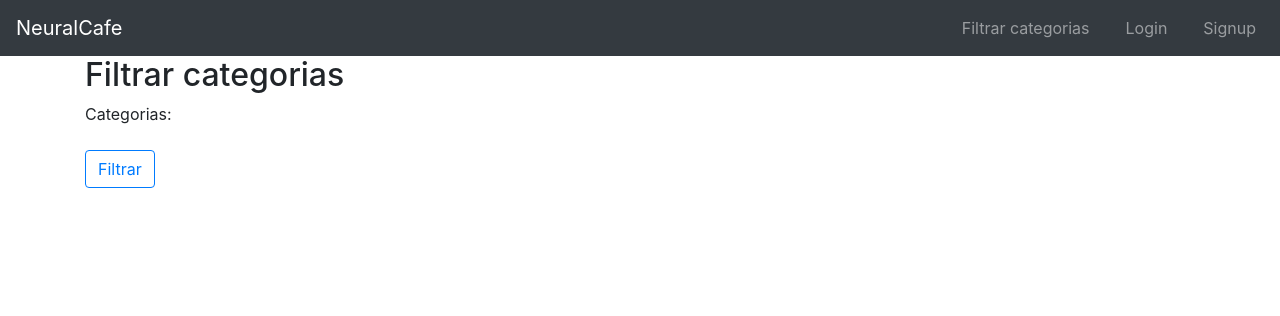
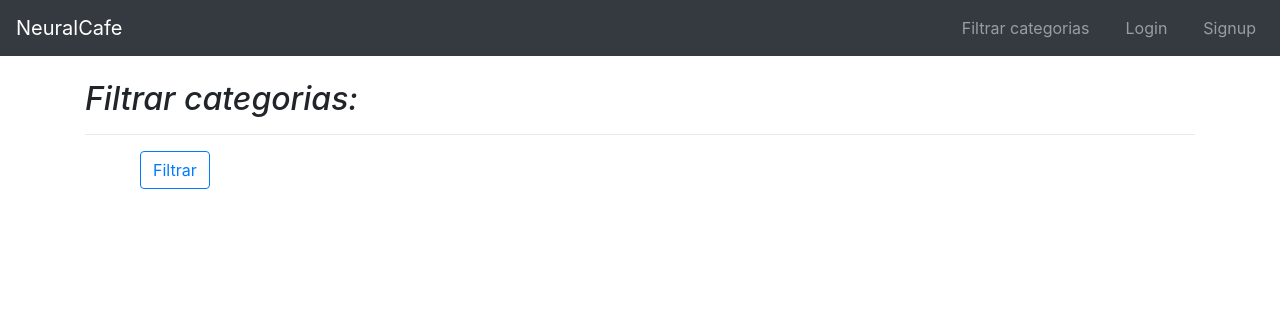
Before and after one commit to diegothuran/blog, a Django app: page /categorias/filter/ in a window 1280 px wide. Shown: the top 316 px of the page. Run offline with Django 3.2, Linux system fonts and the light colour scheme; parts of the project's set-up code (start-up, migrations or seed data) failed here and were passed over; some libraries are stand-ins or nearby versions.

Commit message:
css da lista de categorias e ajeitando o signup

```diff
--- a/articles/templates/articles/article_list.html
+++ b/articles/templates/articles/article_list.html
@@ -23,7 +23,7 @@
 
 						{% if article.thumb %}
 							<div>
-								<img class="img-fluid" width="250" height="250" src="{{ article.thumb.url }}"/>
+								<img class="img-fluid" width="250" height="250" src="{{ article.thumb }}"/>
 							</div>
 						{% endif %}
 					</div>
--- a/assets/styles.css
+++ b/assets/styles.css
@@ -45,3 +45,94 @@
 #div_categorias a:hover, a:visited, a:link, a:active{
     text-decoration: none;
 }
+
+
+
+
+.categories-form ul {
+  list-style: none;
+}
+
+#id_categorias { border-top: 1px solid #e6ebed }
+
+#id_categorias li {
+    position: relative;
+    padding: 7px 15px 7px 50px;
+    line-height: 21px;
+    font-size: 18px;
+    color: #8b8f97;
+    border-bottom: 1px solid #e6ebed;
+}
+
+input[type=checkbox] {
+	display: none;
+}
+
+input[type=checkbox]:checked + .toggle:after{
+	opacity: 1;
+}
+
+#id_categorias .toggle {
+    display: block;
+	height: 25px;
+	width: 25px;
+    position: absolute;
+    top: 5px;
+    bottom: 0px;
+    left: 15px;
+    text-indent: 100%;
+    overflow: hidden;
+	cursor: pointer;
+}
+
+.toggle:after {
+	content: '';
+	position: absolute;
+	position: absolute;
+	width: 7px;
+	height: 3px;
+	background: transparent;
+	top: 14px;
+	left: 13px;
+	border: 2px solid #aaa;
+	border-top: none;
+	border-right: none;
+
+	-webkit-transform: rotate(-45deg);
+	-moz-transform: rotate(-45deg);
+	-o-transform: rotate(-45deg);
+	-ms-transform: rotate(-45deg);
+	transform: rotate(-45deg);
+	opacity: 0;
+}
+
+#id_categorias .toggle:before {
+    content: '';
+    width: 15px;
+    height: 15px;
+    background: #faf9f9;
+    border: 1px solid #6bb3ca;
+    border-radius: 2px;
+    top: 9px;
+    left: 9px;
+    -webkit-box-shadow: 0 1px 1px #dfecf4;
+    -moz-box-shadow: 0 1px 1px #dfecf4;
+    box-shadow: 0 1px 1px #dfecf4;
+}
+
+#id_categorias .toggle:hover:before {
+    -webkit-box-shadow: 0 0 3px #6bb3ca;
+    -moz-box-shadow: 0 0 3px #6bb3ca;
+    box-shadow: 0 0 3px #6bb3ca;
+}
+
+#id_categorias .done .toggle:before, #id_categorias .toggle:active:before {
+    border-color: #c0c0c0 #ccc #d8d8d8;
+    -webkit-box-shadow: inset 0 1px rgba(0, 0, 0, 0.05), inset 0 5px 5px rgba(0, 0, 0, 0.05);
+    -moz-box-shadow: inset 0 1px rgba(0, 0, 0, 0.05), inset 0 5px 5px rgba(0, 0, 0, 0.05);
+    box-shadow: inset 0 1px rgba(0, 0, 0, 0.05), inset 0 5px 5px rgba(0, 0, 0, 0.05);
+}
+
+#filtrar-categoria{
+	margin-left: 55px;
+}
--- a/categories/forms.py
+++ b/categories/forms.py
@@ -5,5 +5,6 @@
 class MultipleChoiceForm(forms.Form):
 #     CHOICES = [[x.id, x.title] for x in Category.objects.all()]
     CHOICES = [[cat.slug, cat.title] for cat in Category.objects.all()]
-    categorias = forms.MultipleChoiceField(choices=CHOICES, widget=forms.CheckboxSelectMultiple(), required=False)
+    categorias = forms.MultipleChoiceField(label='', choices=CHOICES, required=False,
+                        widget=forms.CheckboxSelectMultiple({'class' : 'toggle'}))
 #     picked.widget.attrs.update({'class': 'special'})
--- a/categories/templates/categories/category_filter.html
+++ b/categories/templates/categories/category_filter.html
@@ -3,14 +3,17 @@
 {% load static from staticfiles %}
 
 <meta charset="UTF-8">
+<link rel="stylesheet" href="{% static 'styles.css' %}">
 {% block content %}
 	<div class="categories-div">
-		<h2>Filtrar categorias</h2>
+		<!--  <h2>Filtrar categorias: </h2> -->
+		<br>
+		<h2 class="font-italic">Filtrar categorias:</h2>
 
 		<form class="categories-form" action="{% url 'categories:filter'%}" method="post" enctype="multipart/form-data">
 		{% csrf_token %}
 		{{ form.as_p }}
-		<button class="btn btn-outline-primary my-2 my-sm-0" type="submit"> Filtrar </button>
+		<button id="filtrar-categoria" class="btn btn-outline-primary my-2 my-sm-0" type="submit"> Filtrar </button>
 		</form>
 	</div>
 	<br/>
```
Also changed, not shown: accounts/forms.py (+17 -13 lines), accounts/views.py (+24 -8 lines), db.sqlite3.
